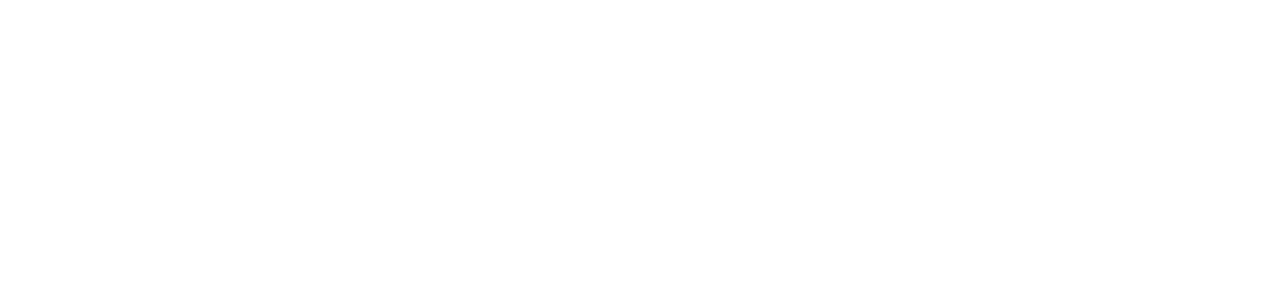
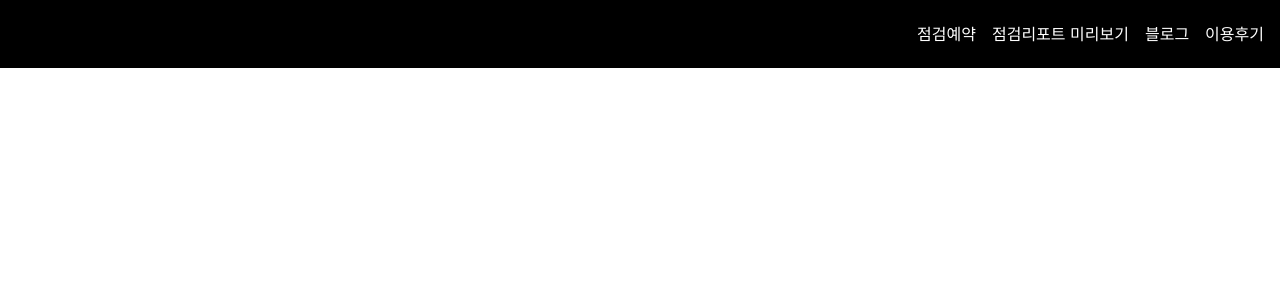
Before and after one commit to ghdalsrl326/checkharley-report-builder, a Next.js app: page / in a window 1280 px wide. Shown: the top 300 px of the page. Built offline with nearby package versions, Linux system fonts and the light colour scheme.

Commit message:
[GUI] Footer, Header 초안 작업

```diff
--- a/src/app/layout.tsx
+++ b/src/app/layout.tsx
@@ -2,6 +2,8 @@
 import "./globals.css";
 import { Inter } from "next/font/google";
 import SWRConfigContext from "@/context/SWRConfigContext";
+import Header from "@/components/common/Header";
+import Footer from "@/components/common/Footer";
 
 const inter = Inter({ subsets: ["latin"] });
 
@@ -19,7 +21,9 @@
     <html lang="en">
       <body className={inter.className}>
         {/* <AuthContext> */}
+        <Header />
         <SWRConfigContext>{children}</SWRConfigContext>
+        <Footer />
         {/* </AuthContext> */}
       </body>
     </html>
--- a/src/app/page.tsx
+++ b/src/app/page.tsx
@@ -1,4 +1,4 @@
-import SessionCheck from "@/components/SessionCheck";
+import SessionCheck from "@/components/report/SessionCheck";
 
 // SSR
 export default function Home() {
--- /dev/null
+++ b/src/components/common/Footer.tsx
@@ -0,0 +1,7 @@
+import React from "react";
+
+const Footer = () => {
+  return <div></div>;
+};
+
+export default Footer;
--- /dev/null
+++ b/src/components/common/Header.tsx
@@ -0,0 +1,20 @@
+import React from "react";
+import Link from "next/link";
+
+const Header = () => {
+  return (
+    <header className="flex justify-between items-center p-4 bg-black">
+      <Link href={"/"}>
+        <h1 className="text-3xl font-bold">{"Check Harley"}</h1>
+      </Link>
+      <nav className="flex text-white gap-4">
+        <Link href={"/reservation"}>점검예약</Link>
+        <Link href={"/report-preview"}>점검리포트 미리보기</Link>
+        <Link href={"/blog"}>블로그</Link>
+        <Link href={"/reviews"}>이용후기</Link>
+      </nav>
+    </header>
+  );
+};
+
+export default Header;
```
